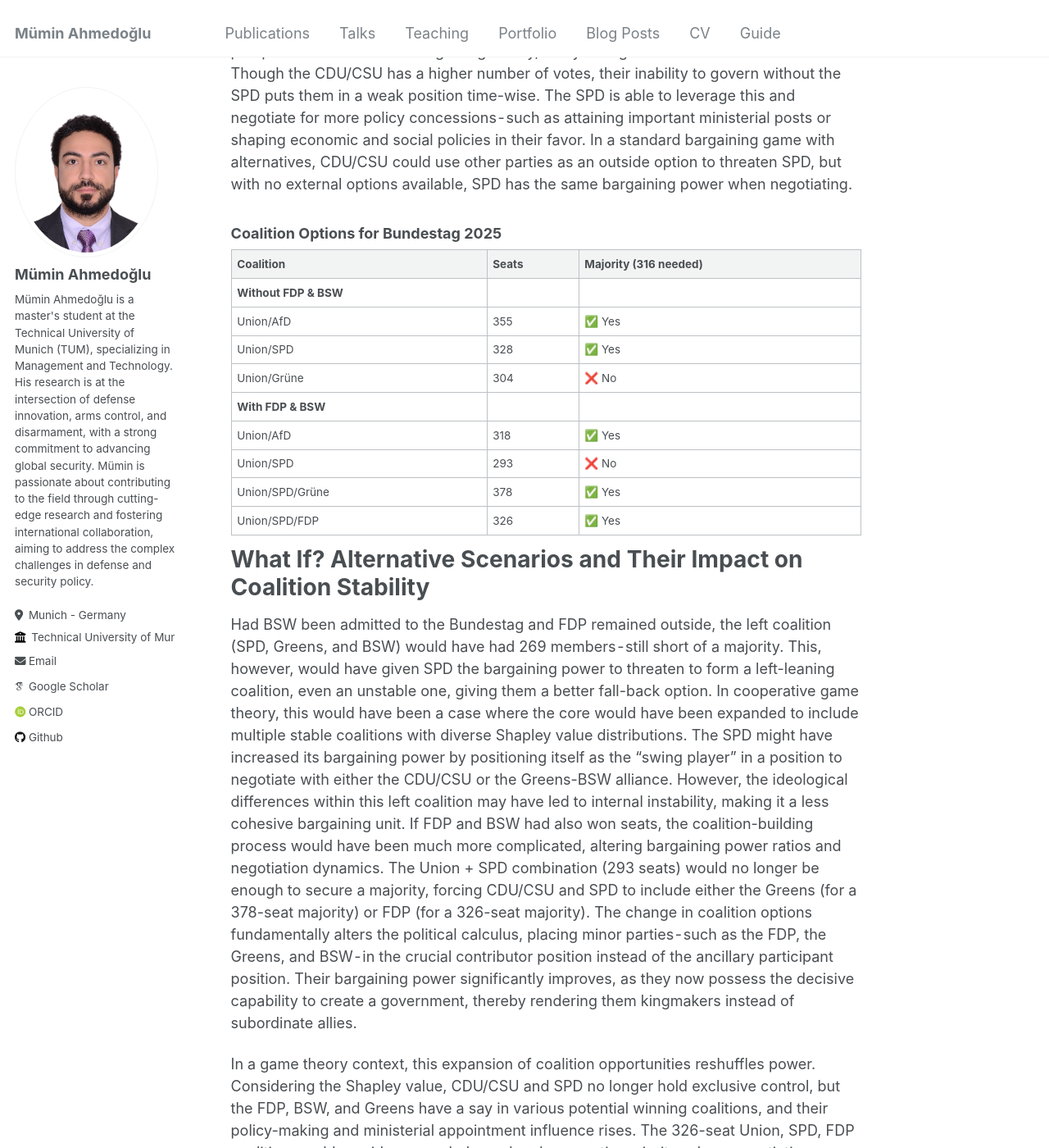
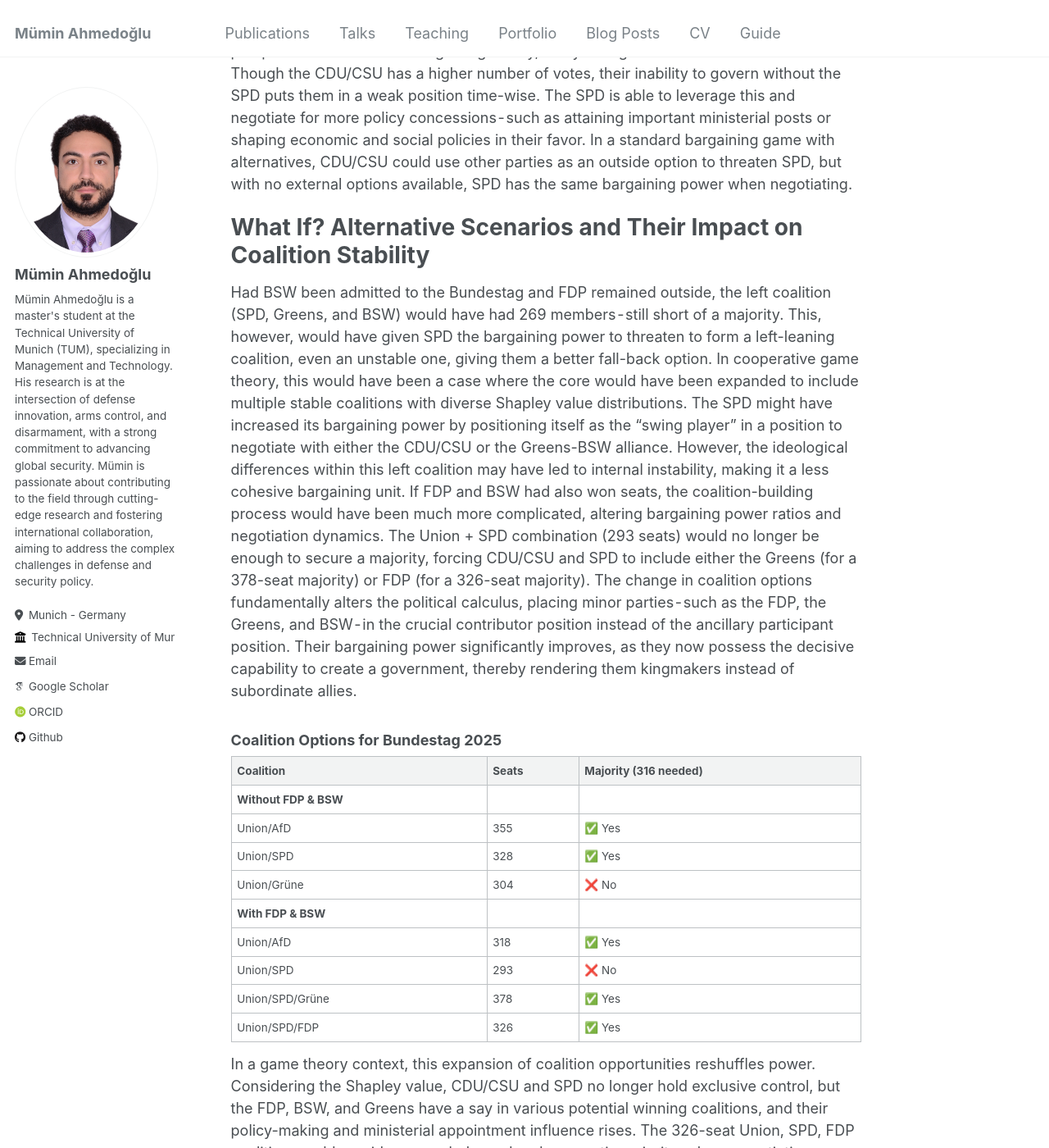
Before and after one commit to ahmedoglu/ahmedoglu.github.io, a Jekyll site: the page built from _posts/2012-08-14-blog-post-23.md, in a window 1280 px wide and 1400 px high, scrolled down 1495 px. Shown: the whole window at 82% size. Built offline with Jekyll 4.4.1, drawn with Linux system fonts in a browser that asks for light colours; some web fonts are replaced; part of the change alters nothing that is shown.

```diff
--- a/_posts/2012-08-14-blog-post-23.md
+++ b/_posts/2012-08-14-blog-post-23.md
@@ -36,6 +36,14 @@ The SPD has an equal Shapley value to the CDU/CSU despite its fewer seats becaus
 In multi-player bargaining, Shapley value of a player is calculated taking into account their value in every potential coalition; in the scenario presented though, as just one such viable coalition can be formed, both players are of equal strategic significance.
 From the perspective of Rubinstein bargaining theory, delay in negotiations costs both sides. Though the CDU/CSU has a higher number of votes, their inability to govern without the SPD puts them in a weak position time-wise. The SPD is able to leverage this and negotiate for more policy concessions - such as attaining important ministerial posts or shaping economic and social policies in their favor. In a standard bargaining game with alternatives, CDU/CSU could use other parties as an outside option to threaten SPD, but with no external options available, SPD has the same bargaining power when negotiating.
 
+
+
+
+What If? Alternative Scenarios and Their Impact on Coalition Stability
+====
+Had BSW been admitted to the Bundestag and FDP remained outside, the left coalition (SPD, Greens, and BSW) would have had 269 members - still short of a majority. This, however, would have given SPD the bargaining power to threaten to form a left-leaning coalition, even an unstable one, giving them a better fall-back option. In cooperative game theory, this would have been a case where the core would have been expanded to include multiple stable coalitions with diverse Shapley value distributions. The SPD might have increased its bargaining power by positioning itself as the "swing player" in a position to negotiate with either the CDU/CSU or the Greens-BSW alliance. However, the ideological differences within this left coalition may have led to internal instability, making it a less cohesive bargaining unit.
+If FDP and BSW had also won seats, the coalition-building process would have been much more complicated, altering bargaining power ratios and negotiation dynamics. The Union + SPD combination (293 seats) would no longer be enough to secure a majority, forcing CDU/CSU and SPD to include either the Greens (for a 378-seat majority) or FDP (for a 326-seat majority). The change in coalition options fundamentally alters the political calculus, placing minor parties - such as the FDP, the Greens, and BSW - in the crucial contributor position instead of the ancillary participant position. Their bargaining power significantly improves, as they now possess the decisive capability to create a government, thereby rendering them kingmakers instead of subordinate allies.
+
 ### **Coalition Options for Bundestag 2025**
 
 | Coalition               | Seats | Majority (316 needed) |
@@ -50,12 +58,6 @@ From the perspective of Rubinstein bargaining theory, delay in negotiations cost
 | Union/SPD/Grüne        | 378   | ✅ Yes               |
 | Union/SPD/FDP          | 326   | ✅ Yes               |
 
-
-
-What If? Alternative Scenarios and Their Impact on Coalition Stability
-====
-Had BSW been admitted to the Bundestag and FDP remained outside, the left coalition (SPD, Greens, and BSW) would have had 269 members - still short of a majority. This, however, would have given SPD the bargaining power to threaten to form a left-leaning coalition, even an unstable one, giving them a better fall-back option. In cooperative game theory, this would have been a case where the core would have been expanded to include multiple stable coalitions with diverse Shapley value distributions. The SPD might have increased its bargaining power by positioning itself as the "swing player" in a position to negotiate with either the CDU/CSU or the Greens-BSW alliance. However, the ideological differences within this left coalition may have led to internal instability, making it a less cohesive bargaining unit.
-If FDP and BSW had also won seats, the coalition-building process would have been much more complicated, altering bargaining power ratios and negotiation dynamics. The Union + SPD combination (293 seats) would no longer be enough to secure a majority, forcing CDU/CSU and SPD to include either the Greens (for a 378-seat majority) or FDP (for a 326-seat majority). The change in coalition options fundamentally alters the political calculus, placing minor parties - such as the FDP, the Greens, and BSW - in the crucial contributor position instead of the ancillary participant position. Their bargaining power significantly improves, as they now possess the decisive capability to create a government, thereby rendering them kingmakers instead of subordinate allies.
 
 In a game theory context, this expansion of coalition opportunities reshuffles power. Considering the Shapley value, CDU/CSU and SPD no longer hold exclusive control, but the FDP, BSW, and Greens have a say in various potential winning coalitions, and their policy-making and ministerial appointment influence rises. The 326-seat Union, SPD, FDP coalition would provide a more balanced and pragmatic majority, where negotiations among centrist forces are easier.
 
```
